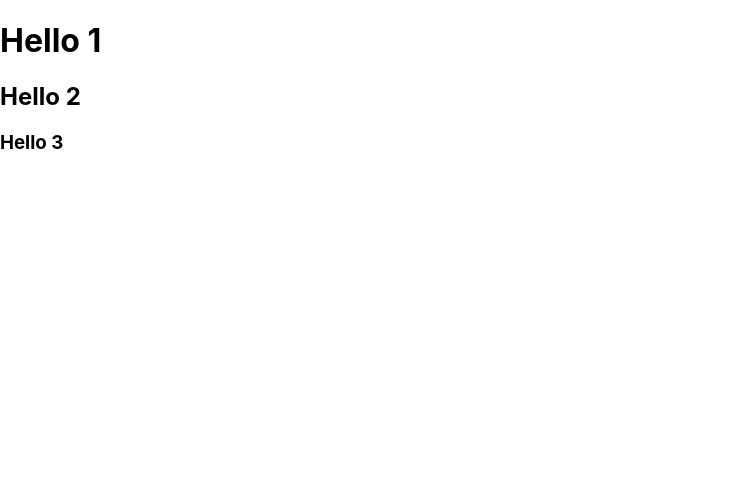
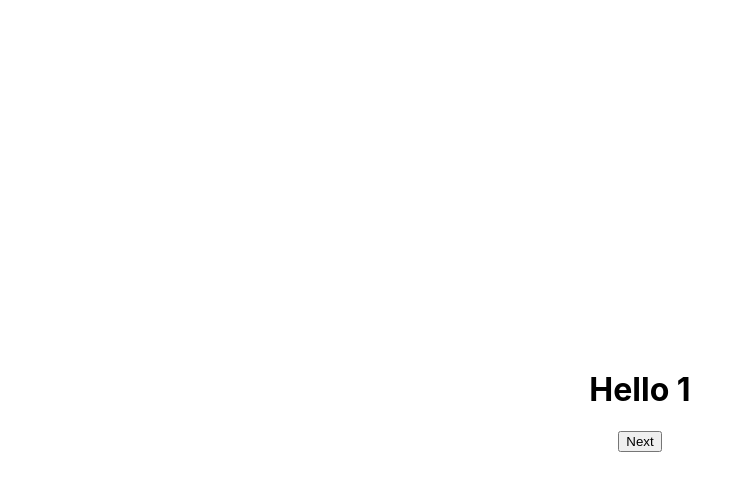
Before and after one commit to shaulov/Wizard-React, a React (Create React App) app: page / in a window 1280 px wide. Shown: the top 490 px of the page, without its empty margins (0-751 px from the left). Built offline with nearby package versions, Linux system fonts and the light colour scheme.

Commit message:
Add wizard functionality

```diff
--- a/src/components/app/app.tsx
+++ b/src/components/app/app.tsx
@@ -1,4 +1,5 @@
 import MainPage from "../../pages/main-page/main-page";
+import './app.css'
 
 function App(): JSX.Element {
   return (
--- a/src/components/wizard/wizard-step.tsx
+++ b/src/components/wizard/wizard-step.tsx
@@ -1,5 +1,3 @@
-import { ReactNode } from "react";
-
 type WizardStepProps = {
   children: JSX.Element;
 }
--- /dev/null
+++ b/src/components/wizard/wizard.css
@@ -0,0 +1,7 @@
+.wizard-container {
+  display: flex;
+  justify-content: center;
+  align-items: center;
+  flex-wrap: wrap;
+  flex-direction: column;
+}
--- a/src/components/wizard/wizard.tsx
+++ b/src/components/wizard/wizard.tsx
@@ -1,13 +1,31 @@
-import { ReactNode } from "react";
+import { ReactNode, Children, useState } from "react";
+import './wizard.css';
 
 type WizardProps = {
   children: ReactNode;
 }
 
 function Wizard ({ children }: WizardProps) {
+  const [activeStep, setActiveStep] = useState(0)
+  const steps = Children.toArray(children);
+  const currentStep = steps[activeStep];
+  const lastStep = steps.length - 1;
+
+  const onNextClick = () => {
+    setActiveStep(activeStep => (Math.min(activeStep + 1, lastStep)));
+  }
+
+  const onPrevClick = () => {
+    setActiveStep(activeStep => (Math.max(activeStep - 1, 0)));
+  }
+
   return (
-    <div>
-      {children}
+    <div className="wizard-container">
+      {currentStep}
+      <div className="control-buttons">
+        {activeStep > 0 && <button onClick={onPrevClick} type="button">Prev</button>}
+        <button onClick={onNextClick} type="button">Next</button>
+      </div>
     </div>
   );
 }
```
